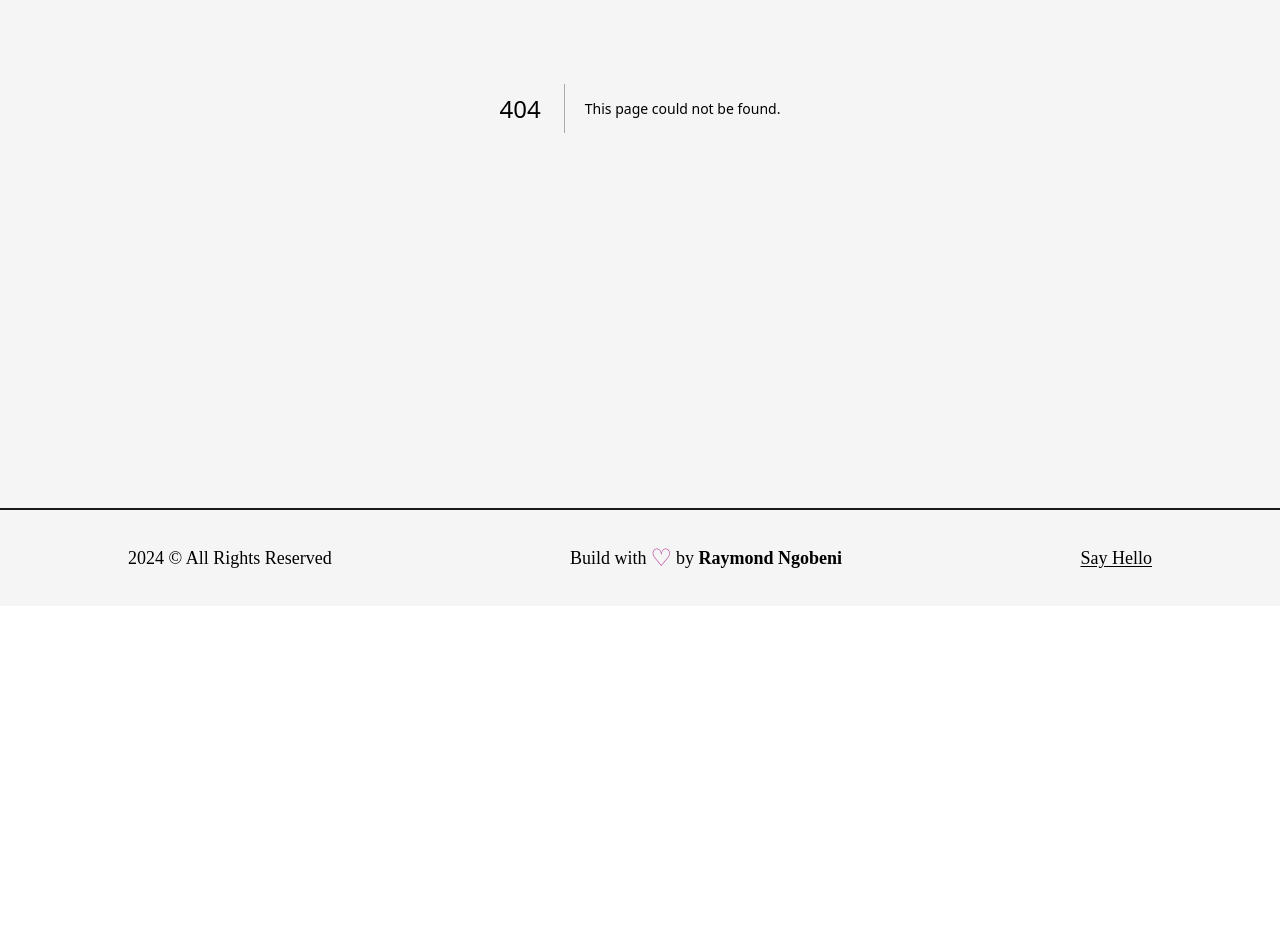
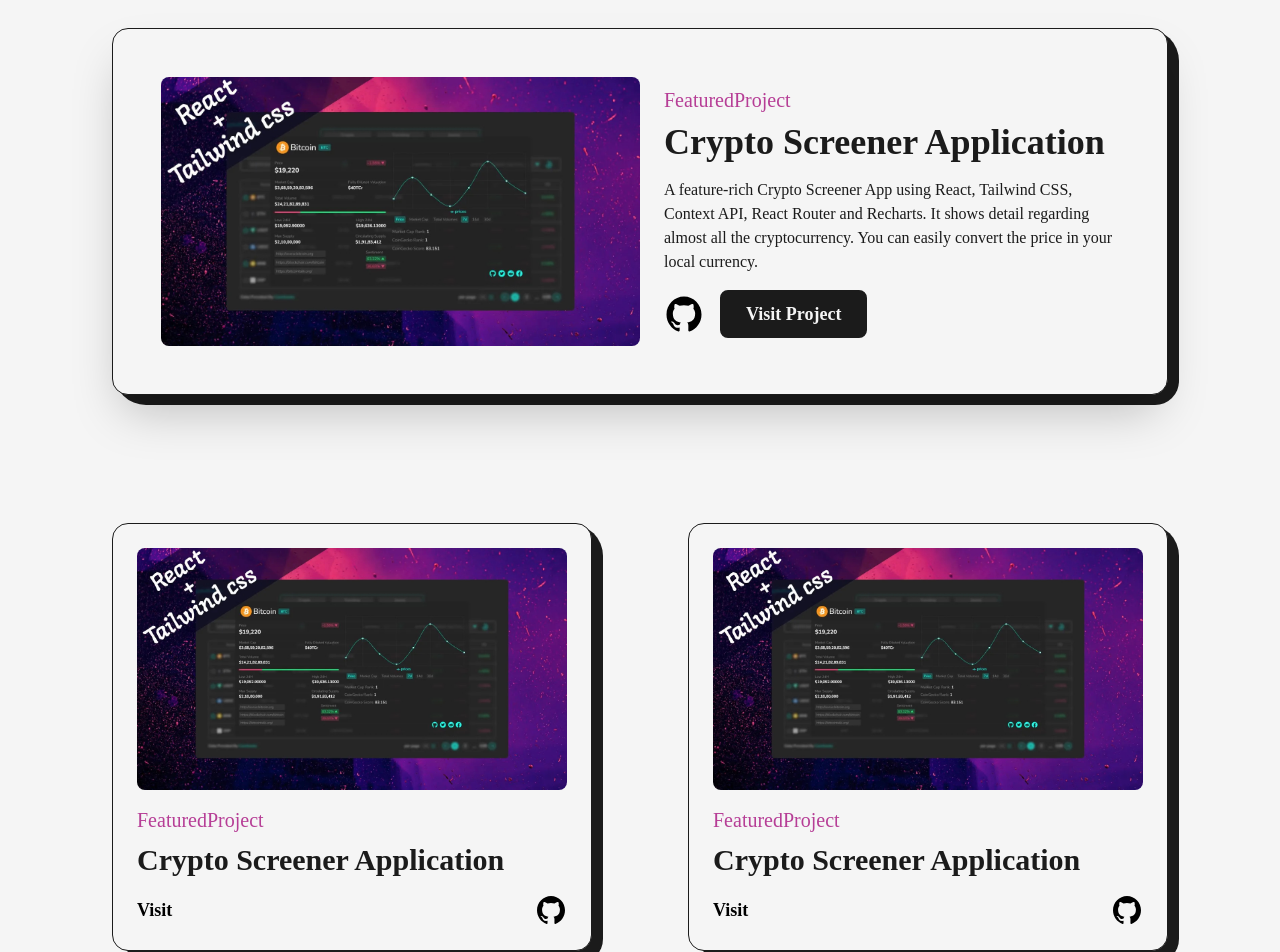
Before and after one commit to Ubaton/portfolio_v2, a Next.js app: page /projects in a window 1280 px wide. Before the commit this address had no page. Shown: the part 380-1332 px from the top of the page. Before the commit the page ends 986 px from the top, so only its background shows below. Built offline with nearby package versions, Linux system fonts and the light colour scheme.

Commit message:
v0.0.7 Implemented a new projects page

```diff
--- /dev/null
+++ b/src/pages/projects.js
@@ -0,0 +1,185 @@
+import AnimatedText from "@/components/Animated/AnimatedText";
+import Layout from "@/components/Layout";
+import { GithubIcon } from "@/components/icons/icons";
+import Head from "next/head";
+import Image from "next/image";
+import Link from "next/link";
+import React from "react";
+import Project100 from "../../public/images/projects/crypto-screener-cover-image.jpg";
+
+const FeaturedProject = ({ type, title, summary, img, link, github }) => {
+  return (
+    <article className="flex items-center justify-between w-full rounded-2xl  border border-solid border-dark bg-light shadow-2xl p-12 relative">
+      <div className=" absolute rounded-br-3xl rounded-[2rem] top-0 -right-3 -z-10 w-[101%] h-[103%] bg-dark" />
+      <Link
+        href={link}
+        target={"_blank"}
+        className="w-1/2 cursor-pointer overflow-hidden rounded-lg"
+      >
+        <Image src={img} alt={title} className="w-full h-auto" />
+      </Link>
+
+      <div className="flex flex-col items-start justify-between w-1/2 pl-6">
+        <span className="text-primary font-medium text-xl">{type}</span>
+        <Link
+          href={link}
+          target={"_blank"}
+          className="text-dark hover:text-primary"
+        >
+          <h2 className="my-2 w-full text-left text-4xl font-bold">{title}</h2>
+        </Link>
+        <p className="my-2 font-medium text-dark">{summary}</p>
+        <div className="flex items-center mt-2">
+          <Link href={github} target={"_blank"} className="w-10">
+            <GithubIcon />
+          </Link>
+          <Link
+            href={link}
+            target={"_blank"}
+            className="ml-4 rounded-lg bg-dark hover:bg-light text-light hover:text-dark border-2 border-dark p-2 px-6 text-lg font-semibold"
+          >
+            Visit Project
+          </Link>
+        </div>
+      </div>
+    </article>
+  );
+};
+
+const Project = ({ type, title, img, link, github }) => {
+  return (
+    <article className="flex flex-col items-center justify-center rounded-2xl border border-solid border-dark bg-light p-6 relative">
+      <div className=" absolute rounded-br-3xl rounded-[2rem] top-0 -right-3 -z-10 w-[101%] h-[103%] bg-dark" />
+      <Link
+        href={link}
+        target={"_blank"}
+        className="w-full cursor-pointer overflow-hidden rounded-lg"
+      >
+        <Image src={img} alt={title} className="w-full h-auto" />
+      </Link>
+
+      <div className="flex flex-col items-start justify-between w-full mt-4">
+        <span className="text-primary font-medium text-xl">{type}</span>
+        <Link
+          href={link}
+          target={"_blank"}
+          className="text-dark hover:text-primary"
+        >
+          <h2 className="my-2 w-full text-left text-3xl font-bold">{title}</h2>
+        </Link>
+
+        <div className="flex items-center justify-between w-full mt-2">
+          <Link
+            href={link}
+            target={"_blank"}
+            className="text-lg hover:text-primary font-semibold"
+          >
+            Visit
+          </Link>
+          <Link href={github} target={"_blank"} className="w-8">
+            <GithubIcon />
+          </Link>
+        </div>
+      </div>
+    </article>
+  );
+};
+
+const projects = () => {
+  return (
+    <>
+      <Head>
+        <title>Raymond Ngobeni | Projects Page</title>
+        <meta
+          name="description"
+          content="Learn more about Raymond Ngobeni, his background, expertise, and achievements. Get insights into his skills, experience, and contributions in the field of technology and web development."
+        />
+      </Head>
+      <main className="flex flex-col items-center justify-center w-full mb-16">
+        <Layout className="pt-16">
+          <AnimatedText
+            text={"Imagination Trumps Knowledge!"}
+            className={"mb-16"}
+          />
+
+          <div className="grid grid-cols-12 gap-24 gap-y-32">
+            <div className="col-span-12">
+              <FeaturedProject
+                title={"Crypto Screener Application"}
+                img={Project100}
+                summary={`A feature-rich Crypto Screener App using React, Tailwind CSS, Context API, React Router and Recharts.
+                          It shows detail regarding almost all the cryptocurrency. You can easily convert the price in your
+                          local currency.`}
+                link={"/"}
+                github={"/"}
+                type={"FeaturedProject"}
+              />
+            </div>
+            <div className="col-span-6">
+              <Project
+                title={"Crypto Screener Application"}
+                img={Project100}
+                summary={`A feature-rich Crypto Screener App using React, Tailwind CSS, Context API, React Router and Recharts.
+                          It shows detail regarding almost all the cryptocurrency. You can easily convert the price in your
+                          local currency.`}
+                link={"/"}
+                github={"/"}
+                type={"FeaturedProject"}
+              />
+            </div>
+            <div className="col-span-6">
+              <Project
+                title={"Crypto Screener Application"}
+                img={Project100}
+                summary={`A feature-rich Crypto Screener App using React, Tailwind CSS, Context API, React Router and Recharts.
+                          It shows detail regarding almost all the cryptocurrency. You can easily convert the price in your
+                          local currency.`}
+                link={"/"}
+                github={"/"}
+                type={"FeaturedProject"}
+              />
+            </div>
+            <div className="col-span-12">
+              <FeaturedProject
+                title={"Crypto Screener Application"}
+                img={Project100}
+                summary={`A feature-rich Crypto Screener App using React, Tailwind CSS, Context API, React Router and Recharts.
+                          It shows detail regarding almost all the cryptocurrency. You can easily convert the price in your
+                          local currency.`}
+                link={"/"}
+                github={"/"}
+                type={"FeaturedProject"}
+              />
+            </div>
+            <div className="col-span-6">
+              <Project
+                title={"Crypto Screener Application"}
+                img={Project100}
+                summary={`A feature-rich Crypto Screener App using React, Tailwind CSS, Context API, React Router and Recharts.
+                          It shows detail regarding almost all the cryptocurrency. You can easily convert the price in your
+                          local currency.`}
+                link={"/"}
+                github={"/"}
+                type={"FeaturedProject"}
+              />
+            </div>
+            <div className="col-span-6">
+              <Project
+                title={"Crypto Screener Application"}
+                img={Project100}
+                summary={`A feature-rich Crypto Screener App using React, Tailwind CSS, Context API, React Router and Recharts.
+                          It shows detail regarding almost all the cryptocurrency. You can easily convert the price in your
+                          local currency.`}
+                link={"/"}
+                github={"/"}
+                type={"FeaturedProject"}
+              />
+            </div>
+          </div>
+        </Layout>
+      </main>
+    </>
+  );
+};
+
+export default projects;
```
